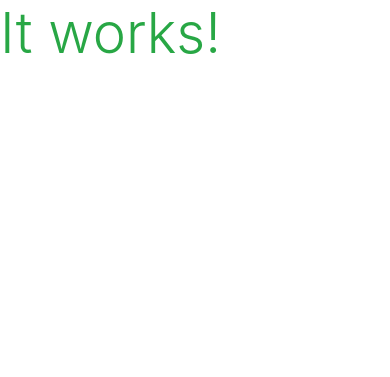
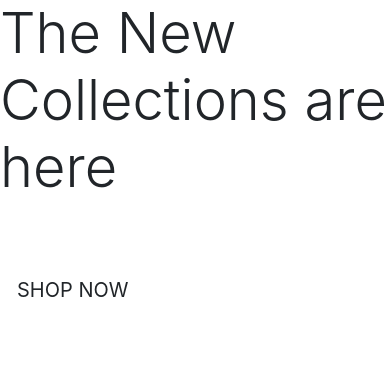
Before and after one commit to VMBlakelock/bouquetblooms, a Django app: page / in a window 390 px wide. Shown: the top 377 px of the page. Run offline with Django 3.2, Linux system fonts and the light colour scheme; some libraries are stand-ins or nearby versions.

Commit message:
index.html block content code added

```diff
--- a/home/templates/home/index.html
+++ b/home/templates/home/index.html
@@ -2,5 +2,16 @@
 {% load static %}
 
 {% block content %}
-<h1 class="display-4 text-success">It works!</h1>
+<div class="container h-100">
+    <div class="row h-100">
+        <div class="col-7 col-md-6 my-auto"></div>
+        <h1 class="display-4 logo-font text-black">
+            The New Collections are here
+        </h1>
+        <div class="my-5">
+            <h4>
+                <a href="" class="shop-now-button btn btn-lg rounded-0 text-uppercase py-3">Shop Now</a>
+            </h4>
+
+        </div>
 {% endblock %}
```
